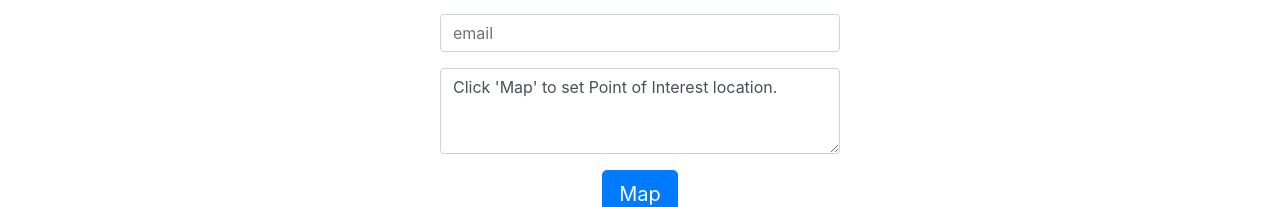
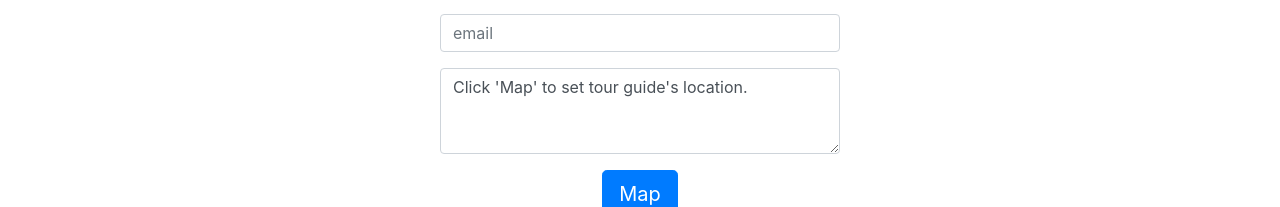
Before and after one commit to std145280/react-map-web, a React (Create React App) app: page /AddTourGuide in a window 1280 px wide. Shown: the part 493-700 px from the top of the page. Built offline with nearby package versions, Linux system fonts and the light colour scheme; no server answers; sample sign-in values are in the browser's storage.

Commit message:
Add carousel to tourguides and pois

```diff
--- a/src/components/AddTourGuide.js
+++ b/src/components/AddTourGuide.js
@@ -22,7 +22,7 @@ export default function AddTourGuide() {
   const [isMapOpen, setIsMapOpen] = useState(false);
   const [latitude, setLatitude] = useState(37.9838);
   const [longitude, setLongitude] = useState(23.7275);
-  const [location, setLocation] = useState("Click 'Map' to set Point of Interest location.");
+  const [location, setLocation] = useState("Click 'Map' to set tour guide's location.");
 
 
   const setLocationLatitude = (newLatitude) => {
--- a/src/components/control/PointOfInterestList.js
+++ b/src/components/control/PointOfInterestList.js
@@ -1,6 +1,6 @@
 import React, {useState} from "react";
 import PopupMsg from './PopupMsg';
-import { Card, Table } from "react-bootstrap";
+import { Carousel, Card, Table } from "react-bootstrap";
 import firebase from "../../firebase";
 
 export default function PointOfInterestList({ poi }) {
@@ -30,20 +30,25 @@ export default function PointOfInterestList({ poi }) {
                 <td colSpan="2">
                   <b>
                     <center>
+                    <Carousel>
                         {poi.imageUrl
                           ? poi.imageUrl.map(({ id, url }) => {
                               return (
+                                <Carousel.Item interval={500}>
                                   <div key={id}>
                                     <img
+                                      className="d-block w-100"
                                       src={url}
                                       alt=""
                                       width={320}
                                       height={240}
                                     />
                                   </div>
+                                </Carousel.Item>
                               );
                             })
                           : ""}
+                      </Carousel>
                     </center>
                   </b>
                 </td>
--- a/src/components/control/TourGuideList.js
+++ b/src/components/control/TourGuideList.js
@@ -1,6 +1,6 @@
 import React, { useState } from "react";
 import PopupMsg from './PopupMsg';
-import { Card, Table } from "react-bootstrap";
+import { Carousel, Card, Table } from "react-bootstrap";
 import firebase from "../../firebase";
 
 export default function TourGuideList({ tourGuide }) {
@@ -36,20 +36,27 @@ export default function TourGuideList({ tourGuide }) {
                 <td colSpan="2">
                   <b>
                     <center>
+
+                    <Carousel>
                         {tourGuide.imageUrl
                           ? tourGuide.imageUrl.map(({ id, url }) => {
                               return (
+                                <Carousel.Item interval={500}>
                                   <div key={id}>
                                     <img
+                                      className="d-block w-100"
                                       src={url}
                                       alt=""
                                       width={320}
                                       height={240}
                                     />
                                   </div>
+                                </Carousel.Item>
                               );
                             })
                           : ""}
+                      </Carousel>
+
                     </center>
                   </b>
                 </td>
```
Lines whose indentation alone changed are shown as unchanged.
